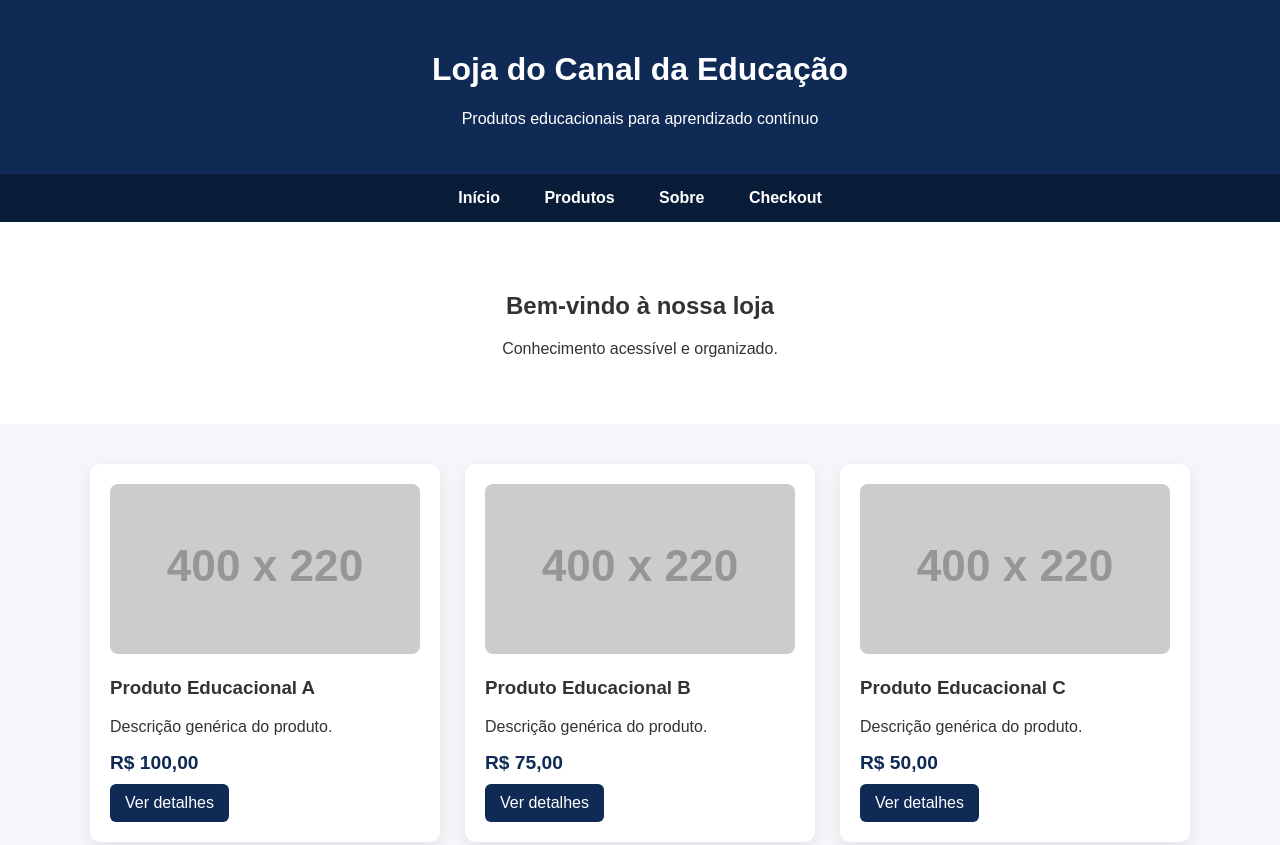
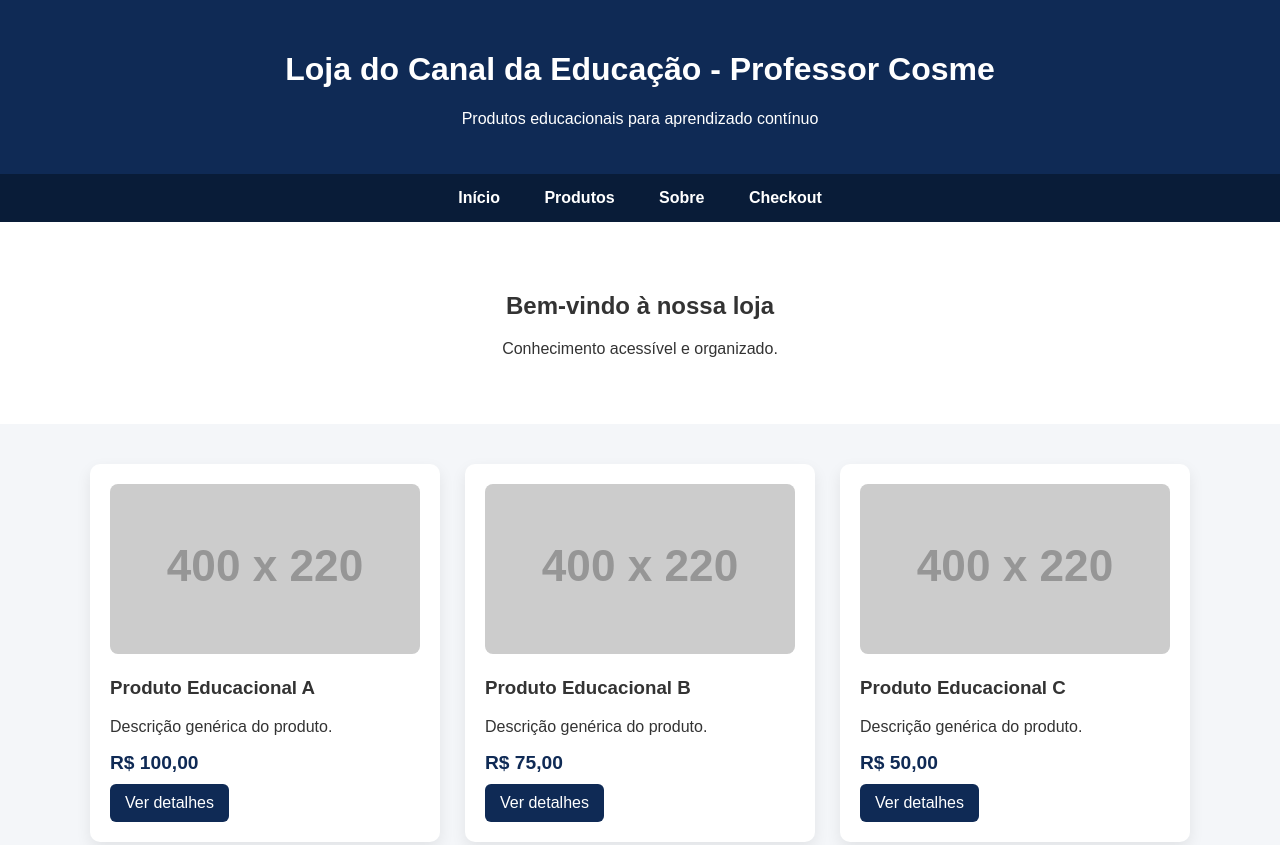
Before and after one commit to playlistshcm/Loja-do-Canal-da-Educa-o---Professor-Cosme, a plain HTML site: page index.html in a window 1280 px wide. Shown: the top 845 px of the page. Drawn offline with Linux system fonts and the light colour scheme; placeholder pictures from the web are drawn by us.

Commit message:
Update index.html

```diff
--- a/index.html
+++ b/index.html
@@ -2,7 +2,7 @@
 <html lang="pt-BR">
 <head>
   <meta charset="UTF-8">
-  <title>Loja do Canal da Educação: Professor Cosme</title>
+  <title>Loja do Canal da Educação</title>
   <meta name="viewport" content="width=device-width, initial-scale=1.0">
   <style>
     body { margin:0; font-family: Arial, Helvetica, sans-serif; background:#f4f6f9; color:#333; }
@@ -22,7 +22,7 @@
 <body>
 
 <header>
-  <h1>Loja do Canal da Educação</h1>
+  <h1>Loja do Canal da Educação - Professor Cosme</h1>
   <p>Produtos educacionais para aprendizado contínuo</p>
 </header>
 
```
